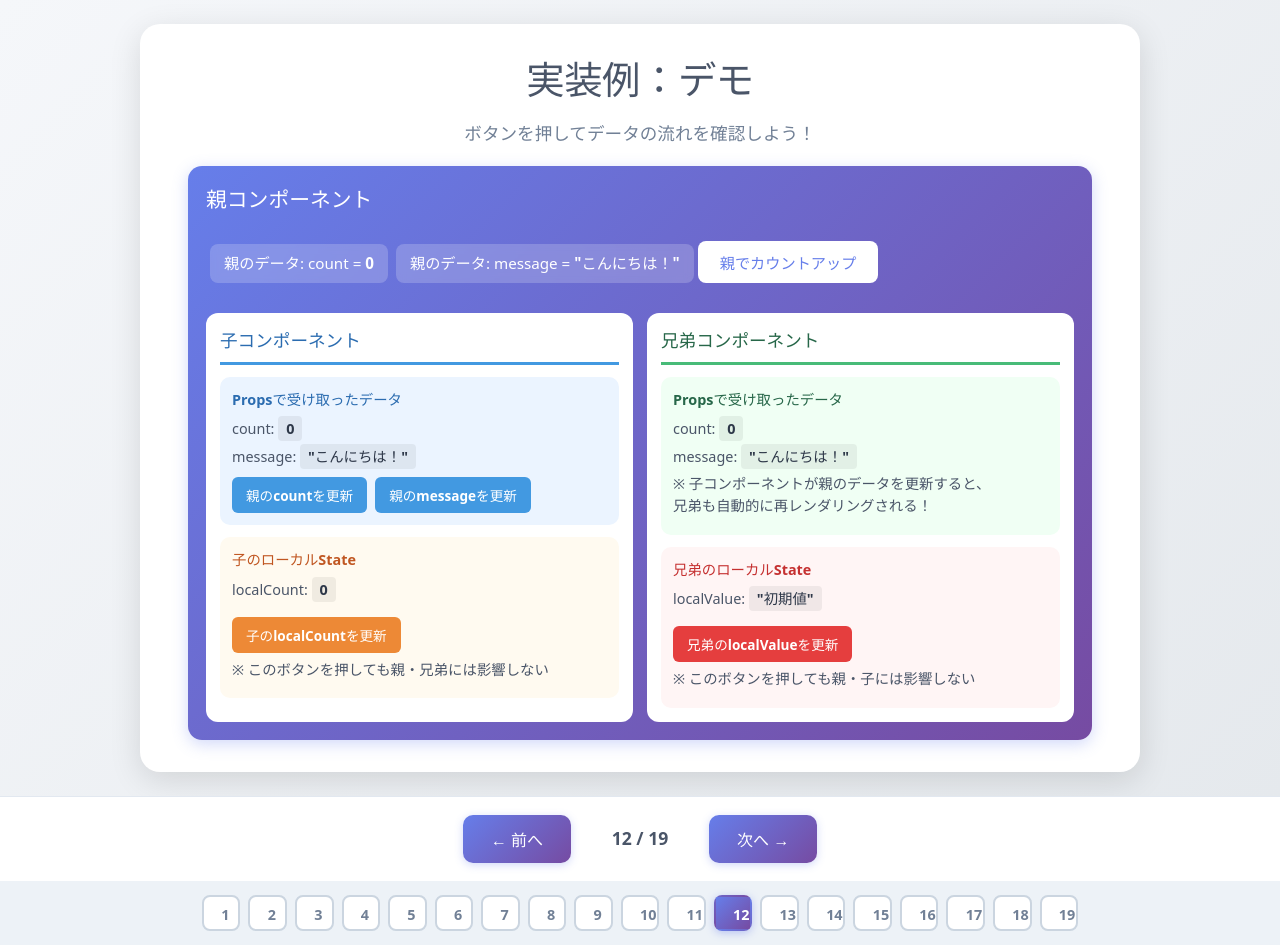
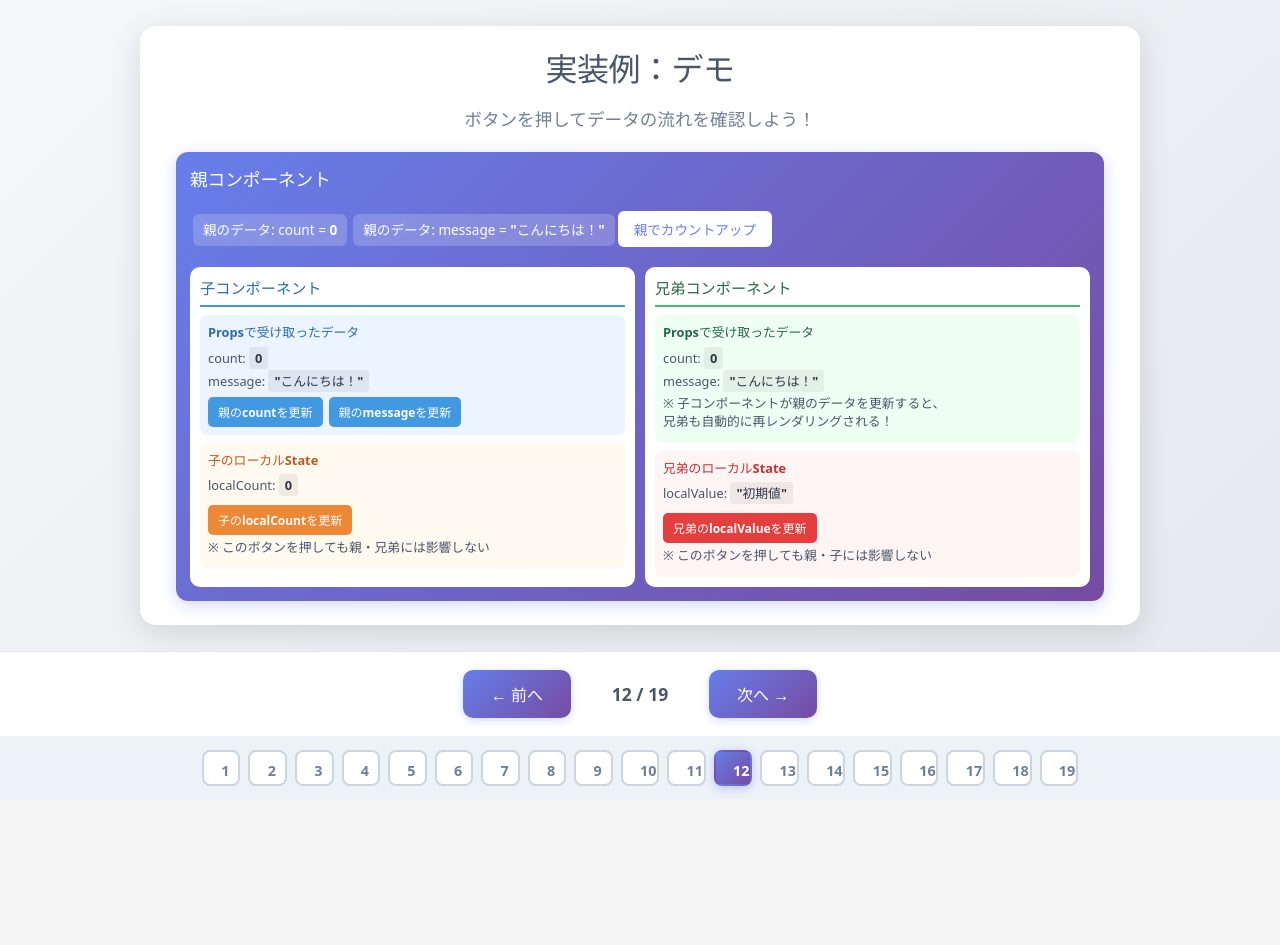
Before and after one commit to yamako76/components-props, a React (Vite) app: page / in a window 1280 px wide. Both pictures are taken after a click on the button "12". After the commit the page ends 800 px from the top, so only its background shows below. Built offline with nearby package versions, Linux system fonts and the light colour scheme.

Commit message:
スライドのスタイル修正

```diff
--- a/src/App.css
+++ b/src/App.css
@@ -1,10 +1,11 @@
 /* アプリ全体 */
 .app {
-  min-height: 100vh;
+  height: 100vh;
   display: flex;
   flex-direction: column;
   outline: none;
   background: linear-gradient(135deg, #f5f7fa 0%, #e4e8ec 100%);
+  overflow: hidden;
 }
 
 .app:focus {
@@ -17,24 +18,26 @@
   display: flex;
   align-items: center;
   justify-content: center;
-  padding: 24px;
+  padding: 16px;
+  overflow: hidden;
 }
 
 /* 共通スライドスタイル */
 .slide {
   width: 100%;
   max-width: 960px;
-  min-height: 480px;
+  max-height: calc(100vh - 140px);
   background: white;
-  border-radius: 20px;
-  padding: 32px 48px;
+  border-radius: 16px;
+  padding: 24px 36px;
   box-shadow: 0 8px 32px rgba(0, 0, 0, 0.12);
+  overflow-y: auto;
 }
 
 .slide h1 {
   color: #4a5568;
-  font-size: 2.4rem;
-  margin: 0 0 20px 0;
+  font-size: 2rem;
+  margin: 0 0 12px 0;
   text-align: center;
   font-weight: 700;
   letter-spacing: -0.5px;
@@ -42,29 +45,29 @@
 
 .slide h2 {
   color: #667eea;
-  font-size: 1.6rem;
-  margin: 0 0 28px 0;
+  font-size: 1.3rem;
+  margin: 0 0 16px 0;
   text-align: center;
   font-weight: 500;
 }
 
 .slide h3 {
   color: #2d3748;
-  font-size: 1.3rem;
-  margin: 28px 0 16px 0;
+  font-size: 1.1rem;
+  margin: 16px 0 10px 0;
   font-weight: 600;
 }
 
 .slide ul, .slide ol {
-  padding-left: 28px;
-  margin: 16px 0;
+  padding-left: 24px;
+  margin: 10px 0;
 }
 
 .slide li {
-  margin: 12px 0;
-  line-height: 1.7;
+  margin: 8px 0;
+  line-height: 1.5;
   color: #4a5568;
-  font-size: 1.15rem;
+  font-size: 1rem;
 }
 
 .slide li strong {
@@ -76,39 +79,39 @@
 .highlight-box {
   background: linear-gradient(135deg, #667eea 0%, #764ba2 100%);
   color: white;
-  padding: 28px 32px;
-  border-radius: 16px;
+  padding: 18px 24px;
+  border-radius: 12px;
   text-align: center;
-  font-size: 1.3rem;
-  margin: 28px 0;
-  line-height: 1.6;
+  font-size: 1.1rem;
+  margin: 16px 0;
+  line-height: 1.5;
   box-shadow: 0 4px 16px rgba(102, 126, 234, 0.3);
 }
 
 .highlight-box strong {
   color: #fff;
-  font-size: 1.5rem;
+  font-size: 1.3rem;
 }
 
 /* 情報ボックス */
 .info-box {
-  padding: 20px 24px;
-  border-radius: 12px;
-  margin: 20px 0;
+  padding: 14px 18px;
+  border-radius: 10px;
+  margin: 12px 0;
 }
 
 .info-box h3 {
-  margin: 0 0 14px 0;
-  font-size: 1.2rem;
+  margin: 0 0 10px 0;
+  font-size: 1rem;
 }
 
 .info-box li {
-  font-size: 1.05rem;
+  font-size: 0.95rem;
 }
 
 .info-box p {
-  font-size: 1.05rem;
-  margin: 8px 0;
+  font-size: 0.95rem;
+  margin: 6px 0;
   color: #4a5568;
 }
 
@@ -144,28 +147,28 @@
   background: linear-gradient(135deg, #ebf4ff 0%, #e9d8fd 100%);
   border: 2px solid #667eea;
   color: #553c9a;
-  padding: 16px 24px;
-  border-radius: 12px;
+  padding: 12px 18px;
+  border-radius: 10px;
   text-align: center;
   font-weight: 700;
-  font-size: 1.2rem;
-  margin: 24px 0;
+  font-size: 1rem;
+  margin: 14px 0;
 }
 
 /* コードブロック */
 .code-block {
   background: #1a202c;
-  border-radius: 12px;
-  padding: 20px 24px;
+  border-radius: 10px;
+  padding: 14px 18px;
   overflow-x: auto;
-  margin: 20px 0;
+  margin: 12px 0;
   box-shadow: 0 4px 12px rgba(0, 0, 0, 0.15);
 }
 
 .code-block code {
   font-family: "JetBrains Mono", "Fira Code", "Consolas", "Monaco", monospace;
-  font-size: 0.95rem;
-  line-height: 1.6;
+  font-size: 0.8rem;
+  line-height: 1.5;
   color: #e2e8f0;
   white-space: pre;
 }
@@ -606,27 +609,27 @@
 
 .parent-component {
   background: linear-gradient(135deg, #667eea 0%, #764ba2 100%);
-  border-radius: 14px;
-  padding: 18px;
+  border-radius: 12px;
+  padding: 14px;
   color: white;
   box-shadow: 0 4px 16px rgba(102, 126, 234, 0.3);
 }
 
 .parent-component h2 {
   color: white;
-  margin: 0 0 14px 0;
-  font-size: 1.3rem;
+  margin: 0 0 10px 0;
+  font-size: 1.1rem;
   text-align: left;
   font-weight: 600;
 }
 
 .data-display {
   background: rgba(255, 255, 255, 0.2);
-  padding: 8px 14px;
-  border-radius: 8px;
-  margin: 4px;
+  padding: 6px 10px;
+  border-radius: 6px;
+  margin: 3px;
   display: inline-block;
-  font-size: 0.95rem;
+  font-size: 0.85rem;
   backdrop-filter: blur(4px);
 }
 
@@ -638,12 +641,12 @@
   background: white;
   color: #667eea;
   border: none;
-  padding: 10px 22px;
-  border-radius: 8px;
-  font-size: 0.95rem;
+  padding: 8px 16px;
+  border-radius: 6px;
+  font-size: 0.85rem;
   font-weight: 700;
   cursor: pointer;
-  margin: 12px 0;
+  margin: 8px 0;
   transition: all 0.2s;
 }
 
@@ -655,8 +658,8 @@
 .children-container {
   display: grid;
   grid-template-columns: 1fr 1fr;
-  gap: 14px;
-  margin-top: 18px;
+  gap: 10px;
+  margin-top: 12px;
 }
 
 @media (max-width: 700px) {
@@ -667,45 +670,45 @@
 
 .child-component, .sibling-component {
   background: white;
-  border-radius: 12px;
-  padding: 14px;
+  border-radius: 10px;
+  padding: 10px;
   color: #2d3748;
   text-align: left;
 }
 
 .child-component h3 {
   color: #2b6cb0;
-  margin: 0 0 12px 0;
-  padding-bottom: 8px;
-  border-bottom: 3px solid #4299e1;
-  font-size: 1.1rem;
+  margin: 0 0 8px 0;
+  padding-bottom: 6px;
+  border-bottom: 2px solid #4299e1;
+  font-size: 0.95rem;
   text-align: left;
   font-weight: 600;
 }
 
 .sibling-component h3 {
   color: #276749;
-  margin: 0 0 12px 0;
-  padding-bottom: 8px;
-  border-bottom: 3px solid #48bb78;
-  font-size: 1.1rem;
+  margin: 0 0 8px 0;
+  padding-bottom: 6px;
+  border-bottom: 2px solid #48bb78;
+  font-size: 0.95rem;
   text-align: left;
   font-weight: 600;
 }
 
 .child-component h4, .sibling-component h4 {
   color: #4a5568;
-  margin: 12px 0 8px 0;
-  font-size: 0.9rem;
+  margin: 8px 0 6px 0;
+  font-size: 0.8rem;
   text-align: left;
   font-weight: 600;
 }
 
 .props-section {
   background: #ebf4ff;
-  padding: 12px;
-  border-radius: 10px;
-  margin-bottom: 12px;
+  padding: 8px;
+  border-radius: 8px;
+  margin-bottom: 8px;
 }
 
 .props-section h4 {
@@ -723,8 +726,8 @@
 
 .local-section {
   background: #fffaf0;
-  padding: 12px;
-  border-radius: 10px;
+  padding: 8px;
+  border-radius: 8px;
 }
 
 .local-section h4 {
@@ -742,18 +745,18 @@
 
 .button-group {
   display: flex;
-  gap: 8px;
+  gap: 6px;
   flex-wrap: wrap;
-  margin-top: 10px;
+  margin-top: 6px;
 }
 
 .child-button {
   background: #4299e1;
   color: white;
   border: none;
-  padding: 8px 14px;
-  border-radius: 6px;
-  font-size: 0.85rem;
+  padding: 6px 10px;
+  border-radius: 5px;
+  font-size: 0.75rem;
   font-weight: 600;
   cursor: pointer;
   transition: all 0.2s;
@@ -768,12 +771,12 @@
   background: #ed8936;
   color: white;
   border: none;
-  padding: 8px 14px;
-  border-radius: 6px;
-  font-size: 0.85rem;
+  padding: 6px 10px;
+  border-radius: 5px;
+  font-size: 0.75rem;
   font-weight: 600;
   cursor: pointer;
-  margin-top: 10px;
+  margin-top: 6px;
   transition: all 0.2s;
 }
 
@@ -791,23 +794,23 @@
 }
 
 .note {
-  font-size: 0.8rem;
+  font-size: 0.7rem;
   color: #718096;
-  margin-top: 8px;
-  line-height: 1.5;
+  margin-top: 6px;
+  line-height: 1.4;
 }
 
 .child-component p, .sibling-component p {
-  margin: 6px 0;
-  font-size: 0.9rem;
+  margin: 4px 0;
+  font-size: 0.8rem;
   color: #4a5568;
 }
 
 .child-component strong, .sibling-component strong {
   color: #2d3748;
   background: rgba(0, 0, 0, 0.06);
-  padding: 3px 8px;
-  border-radius: 4px;
+  padding: 2px 6px;
+  border-radius: 3px;
   font-weight: 600;
 }
 
```
